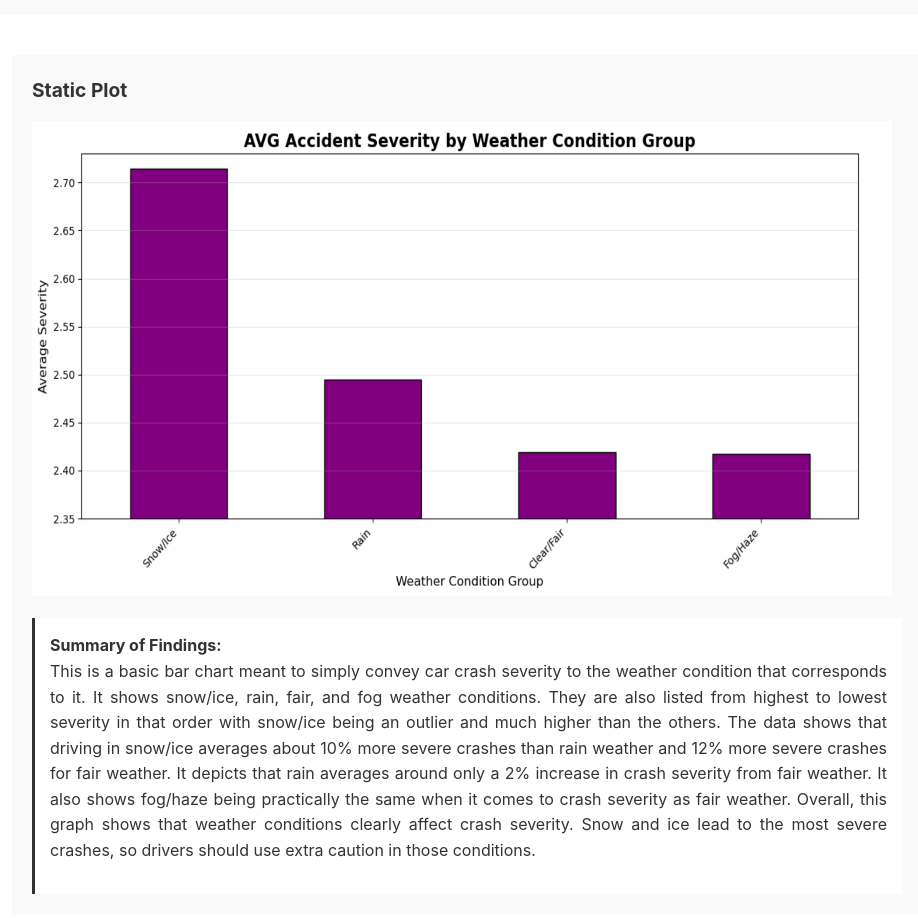
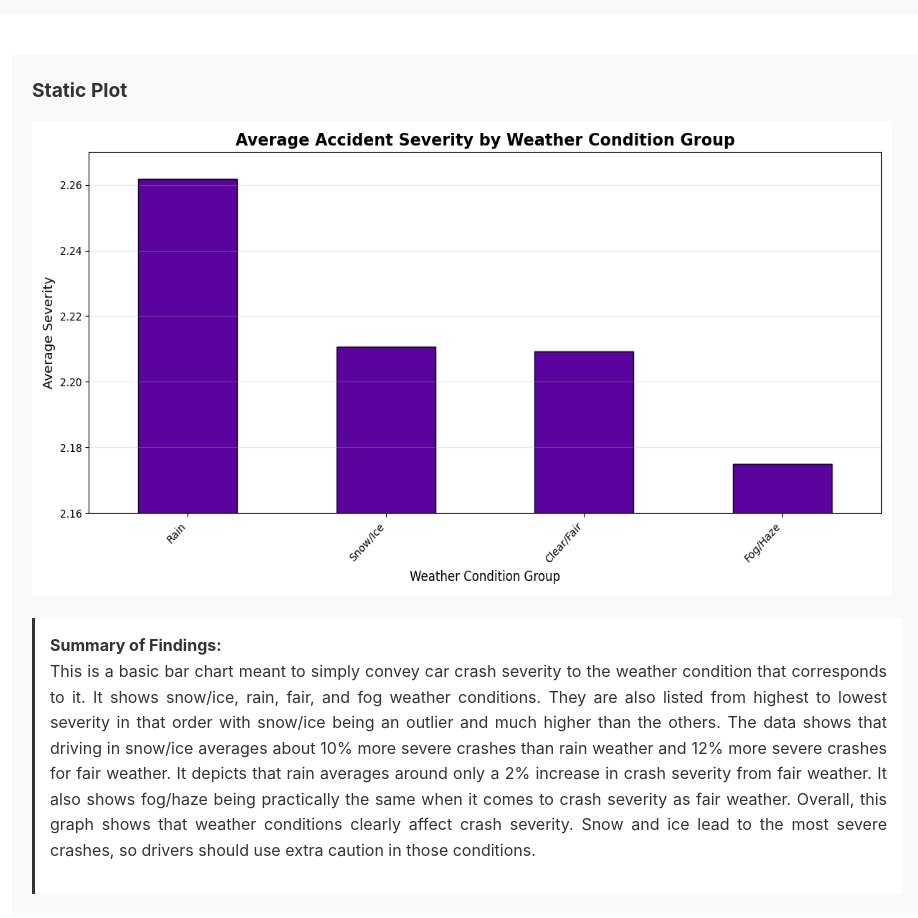
Before and after one commit to mels-ruth/Final_Project, a plain HTML site: page index.html in a window 1280 px wide. Shown: the part 4180-5098 px from the top of the page, without its empty margins (173-1091 px from the left). Drawn offline with nearby package versions, Linux system fonts and the light colour scheme; a script that the page names is missing.

Commit message:
oops, mistake in index.html

```diff
--- a/index.html
+++ b/index.html
@@ -154,7 +154,7 @@
     <div class="container">
         <div class="visualization">
             <h3>Static Plot</h3>
-            <img src="Weather_Conditions.png" width="860" height="475"></img>
+            <img src="weather_plot.png" width="860" height="475"></img>
             <div class="summary">
                 <strong>Summary of Findings:</strong>
                 <p>This is a basic bar chart meant to simply convey car crash severity to the weather condition that corresponds to it. It shows snow/ice, rain, fair, and fog weather conditions. They are also listed from highest to lowest severity in that order with snow/ice being an outlier and much higher than the others.
```
